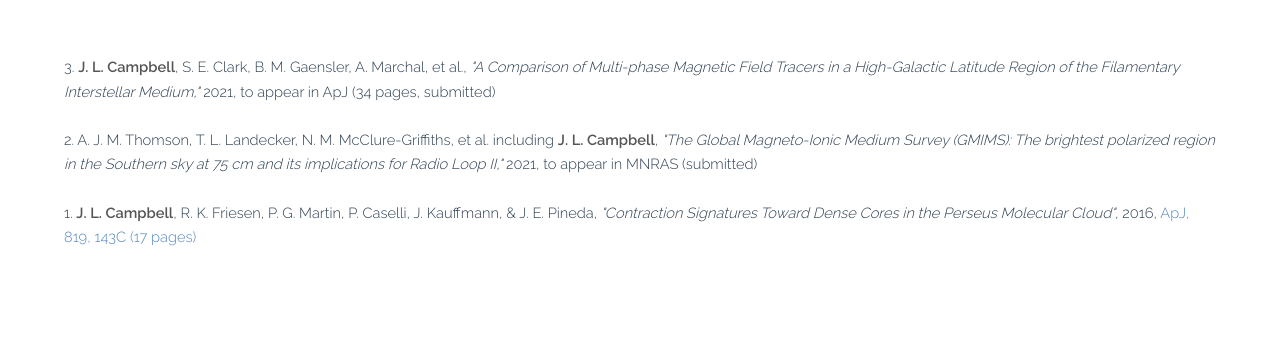
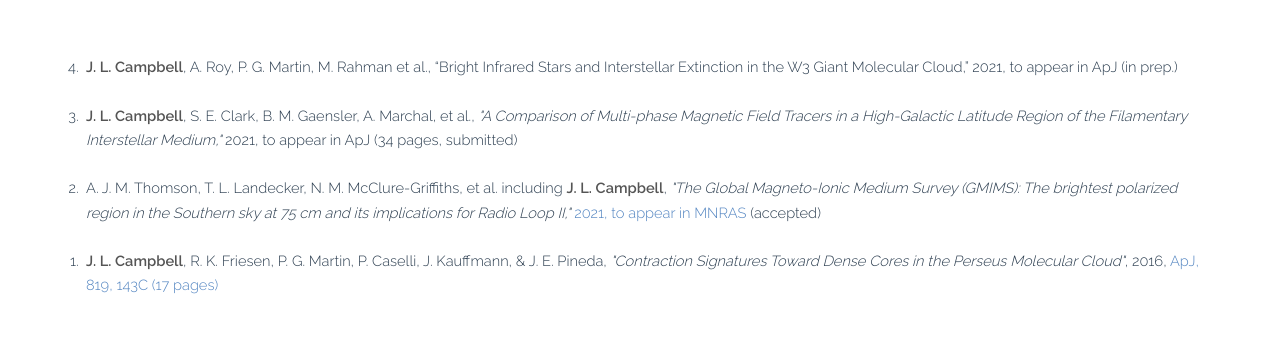
Before and after one commit to astrosica/astro-website, a plain HTML site: page publications.html in a window 1280 px wide. Shown: the part 598-952 px from the top of the page. Drawn offline with Linux system fonts and the light colour scheme.

Commit message:
Update CV.

```diff
--- a/publications.html
+++ b/publications.html
@@ -43,15 +43,16 @@
 						<h2>Publications</h2>
 					</header>
 
-					<p>
-						3. <strong>J. L. Campbell</strong>, S. E. Clark, B. M. Gaensler, A. Marchal, et al., <i>"A Comparison of Multi-phase Magnetic Field Tracers in a High-Galactic Latitude Region of the Filamentary Interstellar Medium,"</i> 2021, to appear in ApJ (34 pages, submitted)<br><br>
+					<ol reversed>
 
-						2. A. J. M. Thomson, T. L. Landecker, N. M. McClure-Griffiths, et al. including <strong>J. L. Campbell</strong>, <i>"The Global Magneto-Ionic Medium Survey (GMIMS): The brightest polarized region in the Southern sky at 75 cm and its implications for Radio Loop II,"</i> 2021, to appear in MNRAS (submitted)<br><br>
+						<li><strong>J. L. Campbell</strong>, A. Roy, P. G. Martin, M. Rahman et al., “Bright Infrared Stars and Interstellar Extinction in the W3 Giant Molecular Cloud,” 2021, to appear in ApJ (in prep.)</li><br>
 
-						<!-- <strong>J. L. Campbell</strong>, A. Roy, P. G. Martin, M. Rahman, S. Song, &amp; L. Einstein, “On the Bright Infrared Stars in the W3 Giant Molecular Cloud,” 2020, to appear in ApJ (in prep.)<br><br> -->
+						<li><strong>J. L. Campbell</strong>, S. E. Clark, B. M. Gaensler, A. Marchal, et al., <i>"A Comparison of Multi-phase Magnetic Field Tracers in a High-Galactic Latitude Region of the Filamentary Interstellar Medium,"</i> 2021, to appear in ApJ (34 pages, submitted)</li><br>
 
-						1. <strong>J. L. Campbell</strong>, R. K. Friesen, P. G. Martin, P. Caselli, J. Kauffmann, &amp; J. E. Pineda, <i>"Contraction Signatures Toward Dense Cores in the Perseus Molecular Cloud"</i>, 2016, <a style="text-decoration:none" href="http://adsabs.harvard.edu/abs/2016ApJ...819..143C">ApJ, 819, 143C (17 pages)</a>
-					</p>
+						<li>A. J. M. Thomson, T. L. Landecker, N. M. McClure-Griffiths, et al. including <strong>J. L. Campbell</strong>, <i>"The Global Magneto-Ionic Medium Survey (GMIMS): The brightest polarized region in the Southern sky at 75 cm and its implications for Radio Loop II,"</i> <a style="text-decoration:none" href="https://ui.adsabs.harvard.edu/abs/2021arXiv210612595T/abstract">2021, to appear in MNRAS </a> (accepted)</li><br>
+
+						<li><strong>J. L. Campbell</strong>, R. K. Friesen, P. G. Martin, P. Caselli, J. Kauffmann, &amp; J. E. Pineda, <i>"Contraction Signatures Toward Dense Cores in the Perseus Molecular Cloud"</i>, 2016, <a style="text-decoration:none" href="http://adsabs.harvard.edu/abs/2016ApJ...819..143C">ApJ, 819, 143C (17 pages)</a></li>
+					</ol>
 
 				</div>
 			</section>
```
